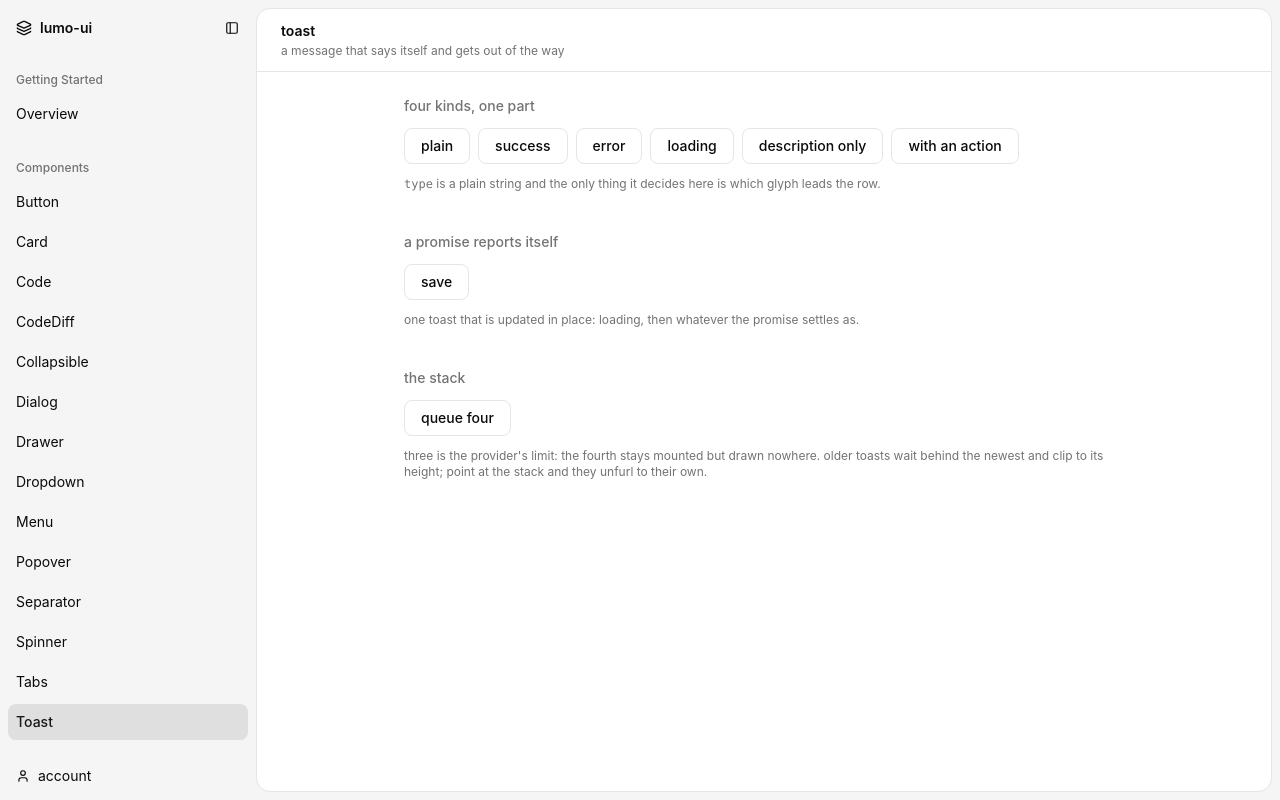
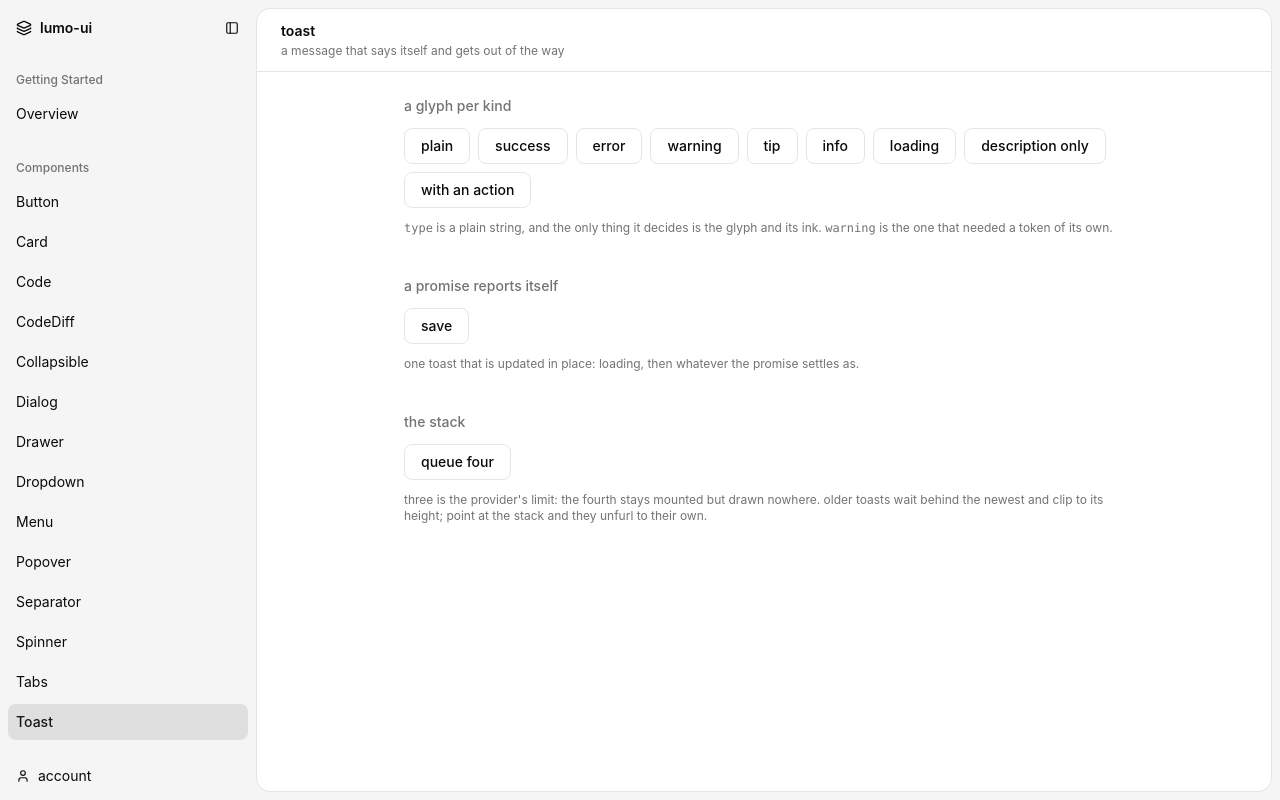
Before and after one commit to linyana/lumo-ui, a React (Vite) app: page /toast in a window 1280 px wide. Built offline with nearby package versions, Linux system fonts and the light colour scheme.

Commit message:
feat(toast): add warning and tip types, and demo every kind
Warning is the one kind that needed a token of its own; tip is a remark rather than an outcome, so it borrows the accent ink and adds no severity. Info was supported but never shown, so it is demoed too.

```diff
--- a/src/components/lumo/Toast/Icon/index.tsx
+++ b/src/components/lumo/Toast/Icon/index.tsx
@@ -1,5 +1,5 @@
 import type { ReactNode } from 'react';
-import { CircleCheck, CircleX, Info } from 'lucide-react';
+import { CircleCheck, CircleX, Info, Lightbulb, TriangleAlert } from 'lucide-react';
 import { Spinner } from '@/components/lumo/Spinner';
 import { useToastItem } from '@/components/lumo/Toast/context';
 import { cn } from '@/lib/cn';
@@ -11,8 +11,12 @@ function glyphOf(type: string | undefined): ReactNode {
 			return <CircleCheck />;
 		case 'error':
 			return <CircleX />;
+		case 'warning':
+			return <TriangleAlert />;
 		case 'info':
 			return <Info />;
+		case 'tip':
+			return <Lightbulb />;
 		case 'loading':
 			return <Spinner className="size-4" label={null} />;
 		default:
@@ -20,10 +24,12 @@ function glyphOf(type: string | undefined): ReactNode {
 	}
 }
 
-/** Only the two outcomes worth reading at a glance take a colour; the rest stay muted. */
+/** The three outcomes take their own ink; a hint is a remark, so it borrows the accent or nothing. */
 function toneOf(type: string | undefined) {
 	if (type === 'success') return 'text-success';
 	if (type === 'error') return 'text-destructive';
+	if (type === 'warning') return 'text-warning';
+	if (type === 'tip') return 'text-primary';
 	return 'text-muted-foreground';
 }
 
--- a/src/pages/Toast/index.tsx
+++ b/src/pages/Toast/index.tsx
@@ -33,6 +33,30 @@ function Kinds() {
 				}
 			>
 				error
+			</Button>
+			<Button
+				variant="outline"
+				onClick={() =>
+					toast.add({
+						type: 'warning',
+						title: 'storage almost full',
+						description: '2.1 gb of 2.5 gb used.',
+					})
+				}
+			>
+				warning
+			</Button>
+			<Button
+				variant="outline"
+				onClick={() => toast.add({ type: 'tip', title: 'press ⌘k to jump anywhere' })}
+			>
+				tip
+			</Button>
+			<Button
+				variant="outline"
+				onClick={() => toast.add({ type: 'info', title: 'maintenance sunday, 03:00 utc' })}
+			>
+				info
 			</Button>
 			<Button
 				variant="outline"
@@ -102,11 +126,12 @@ export function ToastPage() {
 		<Toast.Provider>
 			<DocPage title="toast" description="a message that says itself and gets out of the way">
 				<DocSection
-					title="four kinds, one part"
+					title="a glyph per kind"
 					note={
 						<>
-							<code>type</code> is a plain string and the only thing it decides here
-							is which glyph leads the row.
+							<code>type</code> is a plain string, and the only thing it decides is
+							the glyph and its ink. <code>warning</code> is the one that needed a
+							token of its own.
 						</>
 					}
 				>
--- a/src/styles/lumo-tokens.css
+++ b/src/styles/lumo-tokens.css
@@ -23,6 +23,7 @@
 	--color-destructive: var(--destructive);
 	--color-destructive-foreground: var(--destructive-foreground);
 	--color-success: var(--success);
+	--color-warning: var(--warning);
 	--color-border: var(--border);
 	--color-input: var(--input);
 	--color-ring: var(--ring);
@@ -85,6 +86,9 @@
 	/* Additions in a diff. The pair to `--destructive`, at the same weight, because the two are
 	   always read together and must not differ in loudness. */
 	--success: oklch(0.627 0.194 149.214);
+	/* The third outcome: read before it is acted on, so it sits between the other two in weight —
+	   loud enough not to be mistaken for a note, quiet enough not to be mistaken for a failure. */
+	--warning: oklch(0.666 0.179 58.318);
 	--border: oklch(0.922 0 0);
 	--input: oklch(0.922 0 0);
 	--ring: oklch(0.708 0 0);
@@ -109,6 +113,7 @@
 	--destructive: oklch(0.704 0.191 22.216);
 	--destructive-foreground: oklch(0.205 0 0);
 	--success: oklch(0.723 0.219 149.579);
+	--warning: oklch(0.769 0.188 70.08);
 	--border: oklch(1 0 0 / 10%);
 	--input: oklch(1 0 0 / 15%);
 	--ring: oklch(0.556 0 0);
```
